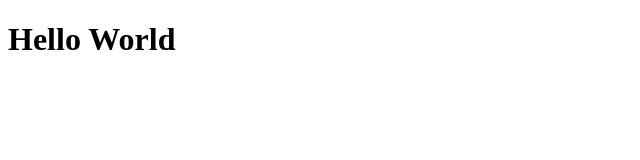
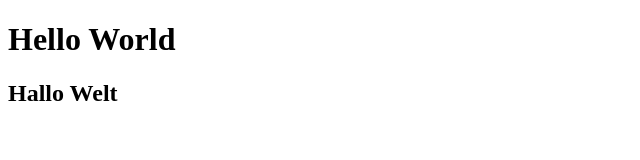
Before and after one commit to natti011100/26FS-IM4-Projekt, a plain HTML site: page index.html in a window 1280 px wide. Shown: the whole page, without its empty margins (0-640 px from the left). Drawn offline with Linux system fonts and the light colour scheme.

Commit message:
Update index.html

```diff
--- a/index.html
+++ b/index.html
@@ -7,5 +7,6 @@
 </head>
 <body>
 <h1>Hello World</h1>
+<h2>Hallo Welt</h2>
 </body>
 </html>
```
